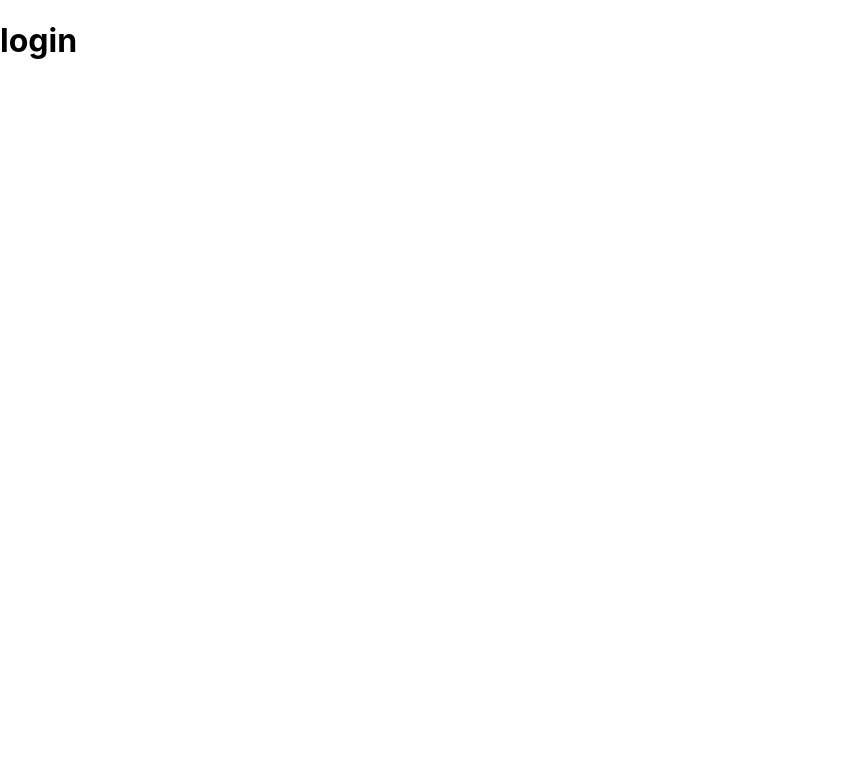
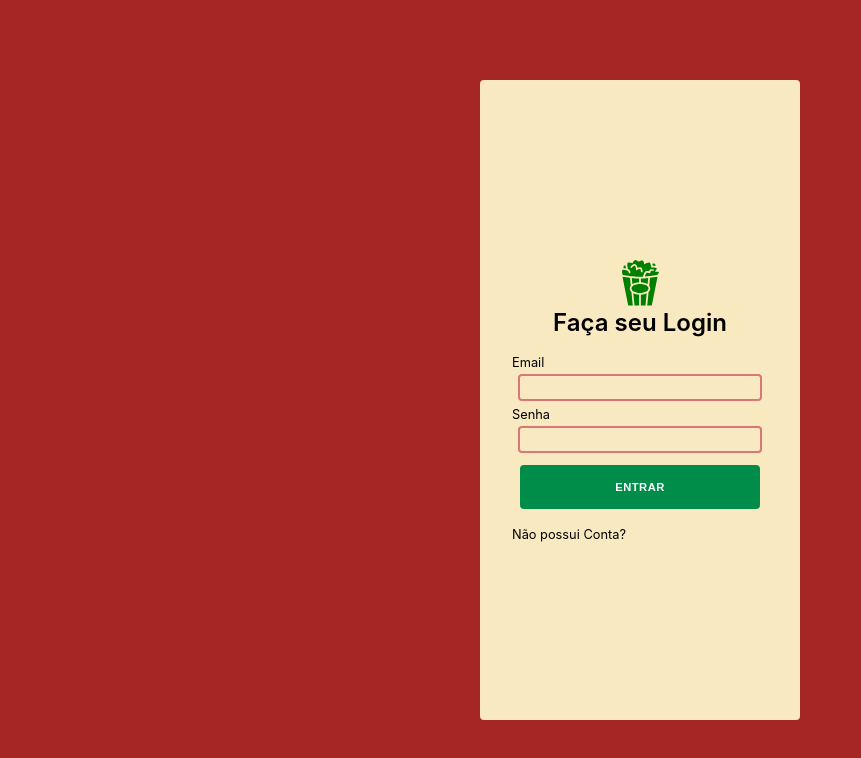
Before and after one commit to amandasantiagu/popcorn-time, a React (Create React App) app in the folder my-app/: page /login in a window 1280 px wide. Shown: the top 758 px of the page, without its empty margins (0-861 px from the left). Built offline with nearby package versions, Linux system fonts and the light colour scheme.

Commit message:
create styles to home, register and login

```diff
--- a/my-app/src/App.js
+++ b/my-app/src/App.js
@@ -65,7 +65,7 @@ function App() {
               <Route exact path="/login" component={Login} />
               <Route exact path="/" component={Home} />
               <Route path="/profile" component={Profile} />
-               <Route path="/register" component={Register} />
+              <Route path="/register" component={Register} />
               <Route path="/details/:id" component={MovieInfo} />
               <Route path="/favorite-movies" component={Favorites} />
               <Route path="*" component={NotFound} />
--- a/my-app/src/pages/Home/homeStyles.js
+++ b/my-app/src/pages/Home/homeStyles.js
@@ -0,0 +1,38 @@
+import styled from 'styled-components';
+
+export const HomeStyled = styled.body`
+    width: 100vw;
+    height: 100vh;
+    background-color: #F9E9C1;
+`
+
+export const Header = styled.header`
+    width: 100%;
+    height: 10%;
+    background-color: #8C1127;
+    display: flex;
+`
+export const ButtonLogin = styled.button`
+    color: white;
+    font-size: 0.8em;
+    margin-top: 12px;
+    width: 8%;
+    height: 55%;
+    background-color: transparent;
+    border: 0px;
+    font-weight: 600;
+    letter-spacing: 0.6px;
+`
+export const ButtonRegister = styled.button`
+    color: white;
+    font-size: 0.7em;
+    width: 8%;
+    height: 55%;
+    background-color: transparent;
+    margin-top: 12px;
+    margin-right: 12px;
+    border-radius: 4px;
+    border: 1px solid white;
+    font-weight: 600;
+    letter-spacing: 0.6px;
+`
--- a/my-app/src/pages/Home/index.js
+++ b/my-app/src/pages/Home/index.js
@@ -1,9 +1,20 @@
 import React from 'react'
+import { GiPopcorn } from 'react-icons/gi'
+import { ButtonLogin, ButtonRegister, Header, HomeStyled } from './homeStyles'
 
 const Home = () => {
     return (
         <>
-            <h1>oi</h1>
+            <HomeStyled>
+                <Header>
+                    <GiPopcorn style={{color: 'white', marginTop: '2px'}} size={40}/>
+                    <div style={{width:'100%', justifyContent: 'flex-end', display: 'flex'}}>
+                        <ButtonLogin>ENTRAR</ButtonLogin>
+                        <ButtonRegister>Criar conta</ButtonRegister>
+                    </div>
+                </Header>
+            </HomeStyled>
+
         </>
     )
 }
--- a/my-app/src/pages/Login/index.js
+++ b/my-app/src/pages/Login/index.js
@@ -1,9 +1,22 @@
 import React from 'react'
+import { ButtonStyle, CardLogin, InputLogin, InputText, LoginStyle, LoginText } from './loginStyles'
+import { GiPopcorn } from 'react-icons/gi'
 
 const Login = () => {
     return (
         <>
-            <h1>login</h1>
+        <LoginStyle>
+            <CardLogin>
+                <GiPopcorn style={{color: 'green'}} size={50}/>
+                <LoginText>Faça seu Login</LoginText>
+                <InputText> Email</InputText>
+                <InputLogin type="text" />
+                <InputText> Senha </InputText>
+                <InputLogin type="password" />
+                <ButtonStyle> ENTRAR </ButtonStyle>
+                <InputText>Não possui Conta?</InputText>
+            </CardLogin>
+        </LoginStyle>
         </>
     )
 }
--- a/my-app/src/pages/Login/loginStyles.js
+++ b/my-app/src/pages/Login/loginStyles.js
@@ -0,0 +1,62 @@
+import styled from 'styled-components';
+
+export const LoginStyle = styled.main`
+    width: 100vw;
+    height: 100vh;
+    background-color: #A62626;
+    display: flex;
+    align-items: center;
+    align-self: center;
+    justify-content: center;
+`
+export const CardLogin = styled.div`
+    display: flex;
+    align-items: center;
+    align-self: center;
+    justify-content: center;
+    background-color: #F9E9C1;
+    flex-direction: column;
+    width: 25%;
+    height: 80%;
+    border-radius: 4px;
+`
+export const LoginText = styled.span`
+    font-size: 1.5em;
+    margin-bottom: 12px;
+    font-weight: 600;
+`
+
+export const InputText = styled.span`
+    display: flex;
+    flex-direction: column;
+    font-size: 0.8em;
+    width: 100%;
+    margin: 6px 0em 0px 5em;
+`
+
+export const InputLogin = styled.input`
+    display: flex;
+    align-items: center;
+    align-self: center;
+    justify-content: center;
+    width: 70%;
+    border: 2px solid #D97777;
+    border-radius: 4px;
+    font-size: 0.4em;
+    padding: 8px;
+    margin-top: 4px;
+    background-color: #F9E9C1;
+`
+export const ButtonStyle = styled.button`
+    color: white;
+    font-size: 0.7em;
+    width: 75%;
+    height: 7%;
+    background-color: #008C49;
+    margin-top: 12px;
+    margin-bottom: 12px;
+    border-radius: 4px;
+    border: 2px solid #008C49;
+    font-weight: 600;
+    letter-spacing: 0.5px;
+`
--- a/my-app/src/pages/Register/index.js
+++ b/my-app/src/pages/Register/index.js
@@ -1,10 +1,21 @@
 import React from 'react'
+import { GiPopcorn } from 'react-icons/gi'
+import { ButtonStyle, CardLogin, InputLogin, InputText, LoginStyle, LoginText } from '../Login/loginStyles'
 
 const Register = () => {
     return (
-        <>
-            <h1>oi</h1>
-        </>
+        <LoginStyle>
+            <CardLogin>
+                <GiPopcorn style={{color: 'green'}} size={50}/>
+                <LoginText>Crie a sua Conta!</LoginText>
+                <InputText> E-mail</InputText>
+                <InputLogin type="text" />
+                <InputText> Cadastre uma senha</InputText>
+                <InputLogin type="password" />
+                <ButtonStyle> PRÓXIMO </ButtonStyle>
+                <InputText>Já possui conta?</InputText>
+            </CardLogin>
+        </LoginStyle>
     )
 }
 
```
Also changed, not shown: my-app/src/assets/images/icone.svg (added).
